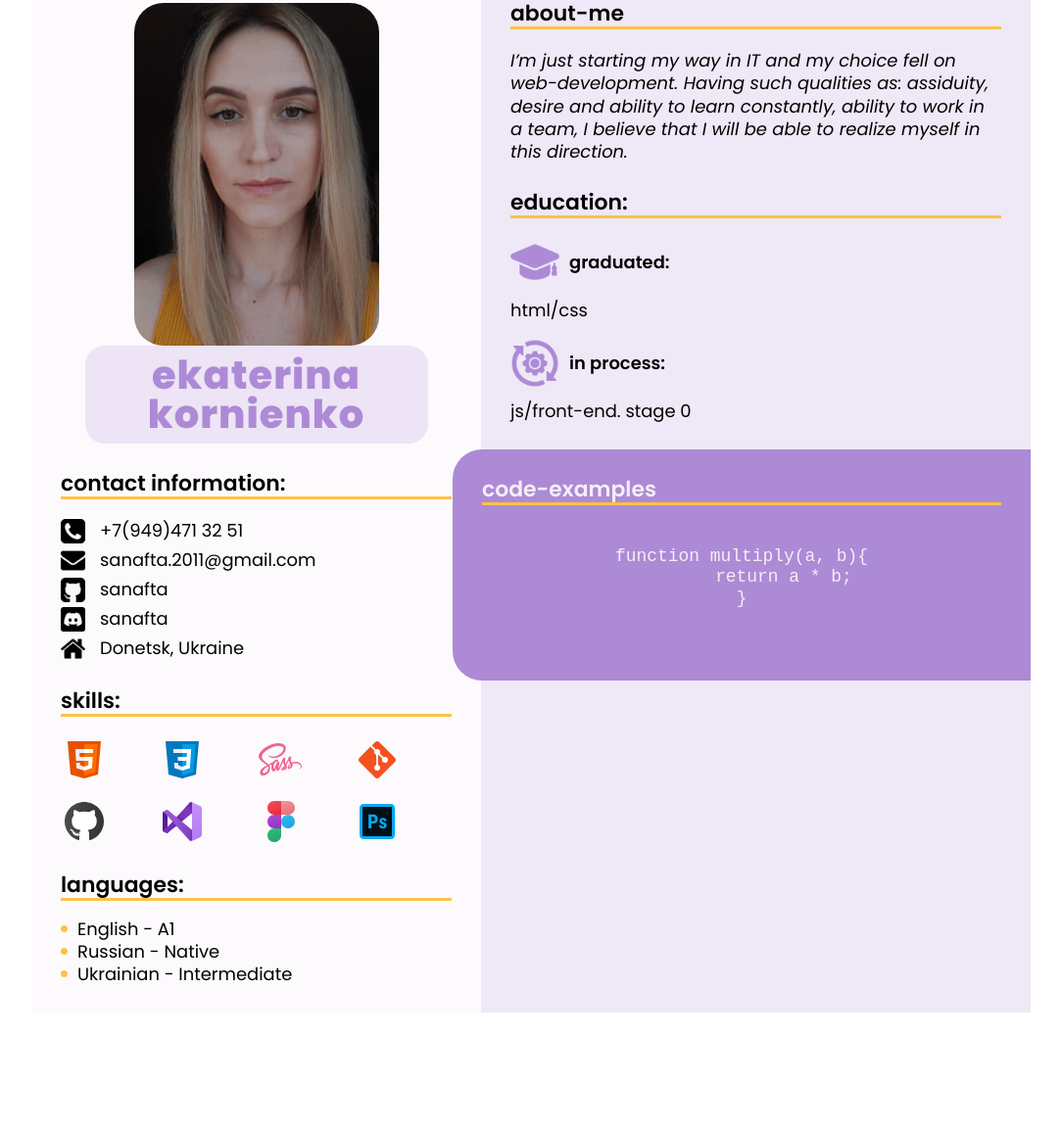
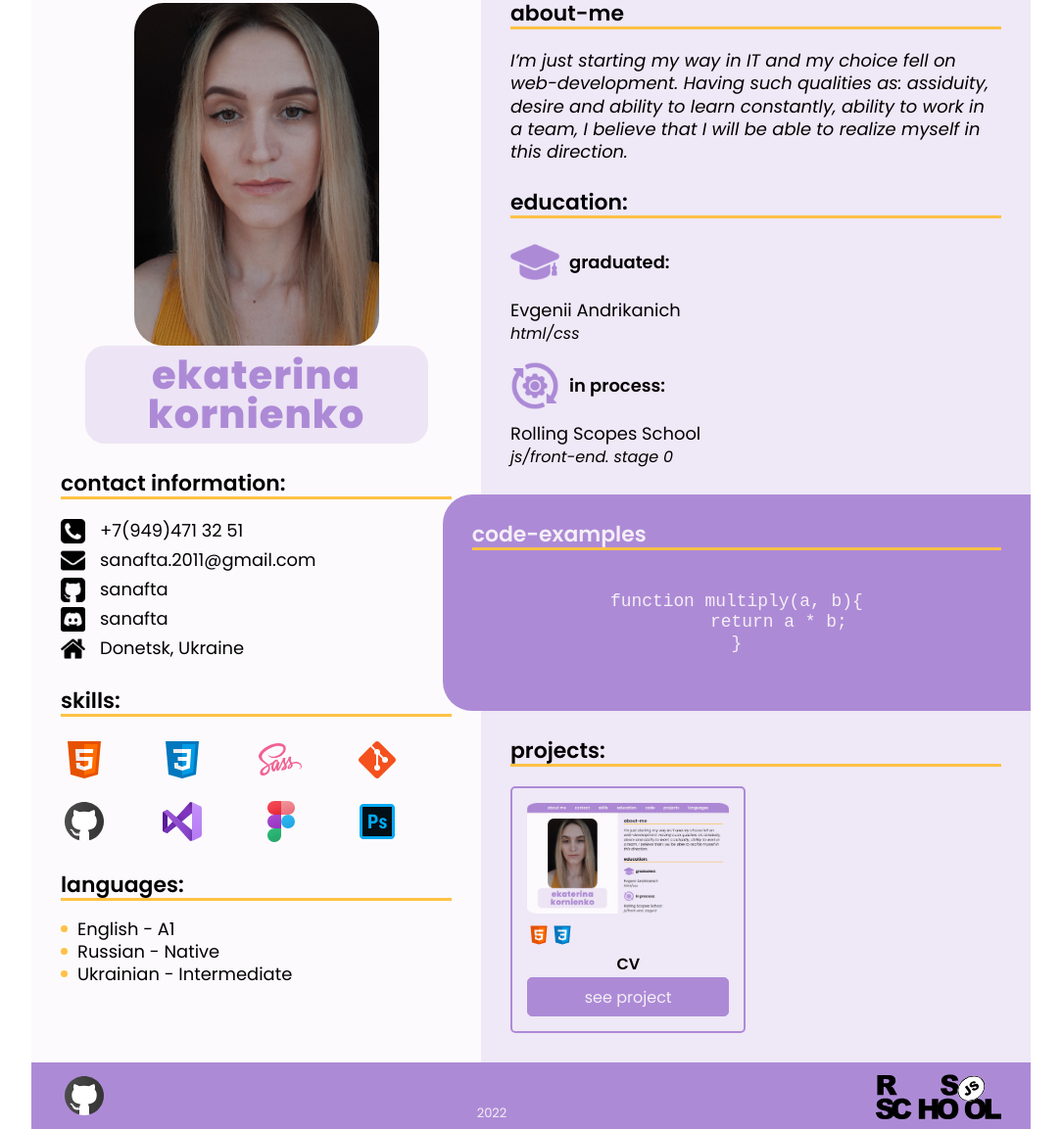
Before and after one commit to sanafta/rsschool-cv, a plain HTML site: page index.html in a window 1280 px wide. Shown: the part 77-1230 px from the top of the page at 98% size, without its empty margins (98-1181 px from the left). Before the commit the page ends 1111 px from the top, so only its background shows below. Drawn offline with Linux system fonts and the light colour scheme.

Commit message:
feat: add style

```diff
--- a/css/style.scss
+++ b/css/style.scss
@@ -39,34 +39,36 @@ $yellowColor: #ffc145;
 $whiteColor: #f4eff6;
 $blackColor: #141116;
 
-/* №1 */
-@media (max-width: 1050px) {
-	[class*="__container"] {
-		/* max-width: 970px; */
+.button {
+	width: 100%;
+	height: 40px;
+	padding: 12px 6px;
+	color: $whiteColor;
+	border: 1px solid $violetColor;
+	border-radius: 5px;
+	background: $violetColor;
+	transition: all 0.3s ease 0s;
+	font-family: inherit;
+	font-size: 16px;
+	line-height: 1;
+	text-align: center;
+	cursor: pointer;
+	@media (any-hover: hover){
+		&:hover{
+			background: transparent;
+			color: $violetColor;
 		}
 	}
-/* №2 */
-@media (max-width: 991.98px) {
-	[class*="__container"] {
-		/* max-width: 750px; */
 }
+.title-h2 {
+	font-weight:600;
+	font-size: 1.37rem;
+	margin-bottom: 20px;
+	padding-bottom: 2px;
+	border-bottom: 3px solid $yellowColor;
 }
-/* №3 */
-@media (max-width: 767.98px) {
-	[class*="__container"] {
-		/* max-width: none; */
-	}
-}
-
-/* Условные ПК, ноуты и телевизоры */
-/* 1050 из макета (контейнер + отступы) */
-@media (max-width: 1050px) {
-}
-/* Условные планшеты */
-@media (max-width: 991.98px) {
-}
-/* Условные мобилки */
-@media (max-width: 767.98px) {
+.title-h3 {
+	font-weight: 600;
 }
 /* ================================================================ */
 .header {
@@ -184,6 +186,13 @@ $blackColor: #141116;
 		&:not(:last-child) {
 			margin-bottom: 5px;
 		}
+		a {
+			@media (any-hover: hover){
+				&:hover{
+					text-decoration: underline;
+				}
+			}
+		}
 		&_phone {
 			background: url('../img/contact/telephone2.png') 0 0 / 25px no-repeat;
 		}
@@ -211,8 +220,11 @@ $blackColor: #141116;
 		display: flex;
 		flex-wrap: wrap;
 		row-gap: 15px;
+		justify-content: flex-start;
 		li {
 			flex: 0 1 25%;
+			display: flex;
+			// justify-content: center;
 		}
 	}
 }
@@ -242,7 +254,6 @@ $blackColor: #141116;
 	}
 }
 .right-column {
-	position: relative;
 	// .right-column__about-me
 	&__about-me {
 		padding: 30px 30px 15px;
@@ -251,6 +262,16 @@ $blackColor: #141116;
 			font-style: italic;
 			line-height: 1.3;
 		}
+	}
+}
+.about-me {
+	// .about-me__languages
+	&__languages {
+		display: inline-block;
+		font-weight: 600;
+		margin-bottom: 10px;
+		padding: 2px;
+		background: $yellowColor;
 	}
 }
 .education {
@@ -281,6 +302,8 @@ $blackColor: #141116;
 			}
 		}
 		a {
+			font-style: italic;
+			font-size: 16px;
 			@media (any-hover: hover){
 				&:hover{
 					text-decoration: underline;
@@ -289,40 +312,120 @@ $blackColor: #141116;
 			}
 		}
 	}
+	&__name {
+		margin-bottom: 5px;
+	}
 	// .education__in-process
 	&__in-process {
 	}
 }
 .code-examples {
+	position: relative;
+	min-height:236px;
+	// .code-examples__body
+	&__body {
 		position: absolute;
+		top: 0;
 		right: 0;
-	max-width: 590px;
-	padding: 30px;
+		// max-width: 590px;
+		width: 107%;
+		padding: 30px 30px 15px;
 		border-radius: 30px 0 0 30px;
 		background: $violetColor;
 		color: $whiteColor;
+	}
 	pre {
 		text-align: center;
 		line-height: 1.2;
 	}
 }
-.about-me {
-	// .about-me__languages
-	&__languages {
-		display: inline-block;
-		font-weight: 600;
+.projects {
+	padding: 15px 30px 30px;
+	// .projects__items
+	&__items {
+		display: flex;
+		flex-wrap: wrap;
+		gap: 10px 4%;
+	}
+	// .projects__item
+	&__item {
+		flex: 0 1 48%;
+		min-width: 240.47px;
+		padding: 15px;
+		border: 2px solid $violetColor ;
+		border-radius: 5px;
+	}
+	// .projects__img
+	&__img {
+		width: 100%;
+		height: 113px;
+		border-radius: 5%;
+		object-fit: cover;
 		margin-bottom: 10px;
-		padding: 2px;
-		background: $yellowColor;
+	}
+	// .projects__body
+	&__body {
+		& :not(:last-child) {
+			margin-bottom: 5px;
 		}
 	}
-.title-h2 {
-	font-weight:600;
-	font-size: 1.37rem;
-	margin-bottom: 20px;
-	padding-bottom: 2px;
-	border-bottom: 3px solid $yellowColor;
+	// .projects__technologies
+	&__technologies {
+
 	}
-.title-h3 {
-	font-weight: 600;
+	// .projects__title
+	&__title {
+		text-align: center;
+		font-size: 16px;
 	}
+	// .projects__button
+	&__button {
+	}
+}
+.technologies {
+	display: flex;
+	// justify-content: center;
+	&__item {
+		max-height: 24px;
+		// .technologies_html
+		&_html {
+			width: 24px;
+			height: 24px;
+			background: url('../img/skills/html-5.svg') 0 0 / 24px no-repeat;
+		}
+		// .technologies_css
+		&_css {
+			width: 24px;
+			height:24px;
+			background: url('../img/skills/css3.svg') 0 0 / 24px no-repeat;
+		}
+	}
+}
+/* ================================================================ */
+.footer {
+	// .footer__container
+	&__container {
+	}
+	// .footer__body
+	&__body {
+		display: flex;
+		background: $violetColor;
+		justify-content: space-between;
+		align-items: flex-end;
+		padding: 10px 30px;
+		span {
+			color: $whiteColor;
+			font-size: 13px;
+		}
+	}
+	// .footer__link
+	&__link {
+		// .footer__link_github
+		&_github {
+		}
+		// .footer__link_rs-school
+		&_rs-school {
+			width: 128px;
+		}
+	}
+}
--- a/index.html
+++ b/index.html
@@ -17,25 +17,25 @@
 					<nav class="header__menu menu">
 						<ul class="menu__list">
 							<li class="menu__item">
-								<a href="" class="menu__link">about me</a>
+								<a href="#about-me" class="menu__link">about me</a>
 							</li>
 							<li class="menu__item">
-								<a href="" class="menu__link">contact</a>
-							</li>
-							<li class="nenu__item">
-								<a href="" class="menu__link">skills</a>
+								<a href="#contact" class="menu__link">contact</a>
 							</li>
 							<li class="menu__item">
-								<a href="" class="menu__link">education</a>
+								<a href="#skills" class="menu__link">skills</a>
 							</li>
 							<li class="menu__item">
-								<a href="" class="menu__link">code</a>
+								<a href="#education" class="menu__link">education</a>
 							</li>
 							<li class="menu__item">
-								<a href="" class="menu__link">projects</a>
+								<a href="#code" class="menu__link">code</a>
 							</li>
 							<li class="menu__item">
-								<a href="" class="menu__link">languages</a>
+								<a href="#projects" class="menu__link">projects</a>
+							</li>
+							<li class="menu__item">
+								<a href="#languages" class="menu__link">languages</a>
 							</li>
 						</ul>
 					</nav>
@@ -52,7 +52,7 @@
 							</div>
 							<h1 class="left-column__title">ekaterina kornienko</h1>
 						</div>
-						<div class="contact">
+						<div class="contact" id="contact">
 							<H2 class="title-h2">contact information:</H2>
 							<ul class="contact__list">
 								<li class="contact__item contact__item_phone">
@@ -72,7 +72,7 @@
 								</li>
 							</ul>
 						</div>
-						<div class="skills">
+						<div class="skills" id="skills">
 							<h2 class="title-h2">skills:</h2>
 							<ul class="skills__list">
 								<li>
@@ -101,7 +101,7 @@
 								</li>
 							</ul>
 						</div>
-						<div class="languages">
+						<div class="languages" id="languages">
 							<h2 class="title-h2">languages:</h2>
 							<ul class="languages__list list-languages">
 								<li class="list-languages__item">
@@ -116,11 +116,11 @@
 						</div>
 					</div>
 					<div class="main__column-right right-column">
-						<div class="right-column__about-me">
+						<div class="right-column__about-me" id="about-me">
 							<h2 class="title-h2">about-me</h2>
 							<p>I’m just starting my way in IT and my choice fell on web-development. Having such qualities as: assiduity, desire and ability to learn constantly, ability to work in a team, I believe that I will be able to realize myself in this direction.</p>
 						</div>
-						<div class="education">
+						<div class="education" id="education">
 							<h2 class="title-h2">education:</h2>
 							<div class="education__graduated">
 								<div class="education__heading">
@@ -129,6 +129,7 @@
 								</div>
 								<ul class="education__list">
 									<li>
+										<div class="education__name">Evgenii Andrikanich</div>
 										<a href="https://edu.fls.guru/" target="_blank">html/css</a>
 									</li>
 								</ul>
@@ -140,20 +141,39 @@
 								</div>
 								<ul class="education__list">
 									<li>
+										<div class="education__name">Rolling Scopes School</div>
 										<a href="https://rs.school/js-stage0/" target="_blank">js/front-end. stage 0</a>
 									</li>
 								</ul>
 							</div>
 						</div>
-						<div class="code-examples">
-							<h2 class="title-h2">code-examples</h2>
-							<pre>
-								<code>
+						<div class="code-examples" id="code">
+							<div class="code-examples__body">
+								<h2 class="title-h2">code-examples</h2>
+								<pre>
+									<code>
 function multiply(a, b){
 	return a * b;
 }
-								</code>
-							</pre>
+									</code>
+								</pre>
+							</div>
+						</div>
+						<div class="projects" id="projects">
+							<h2 class="title-h2">projects:</h2>
+							<div class="projects__items">
+								<a class="projects__item" href="https://sanafta.github.io/rsschool-cv/" target="_blank">
+									<img src="img/projects/cv.jpg" alt="CV project" class="projects__img">
+									<div class="projects__body">
+										<ul class="projects__technologies technologies">
+											<li class="technologies__item technologies__item_html"></li>
+											<li class="technologies__item technologies__item_css"></li>
+										</ul>
+										<h3 class="projects__title title-h3">CV</h3>
+										<div class="projects__button button">see project</div>
+									</div>
+								</a>
+							</div>
 						</div>
 					</div>
 				</div>
@@ -161,7 +181,15 @@ function multiply(a, b){
 		</main>
 		<footer class="footer">
 			<div class="footer__container">
-
+				<div class="footer__body">
+					<a href="https://github.com/sanafta" target="_blank" class="footer__link footer__link_github">
+						<img src="img/skills/github.svg" alt="Logo GitHub">
+					</a>
+					<span>2022</span>
+					<a href="https://rs.school/js-stage0/" target="_blank" class="footer__link footer__link_rs-school">
+						<img src="img/rs_school_logo.svg" alt="Logo RS school">
+					</a>
+				</div>
 			</div>
 		</footer>
 	</div>
```
Also changed, not shown: css/style.css, img/projects/cv.jpg (added), img/rs_school_logo.svg (added). Lines whose indentation alone changed are shown as unchanged.
